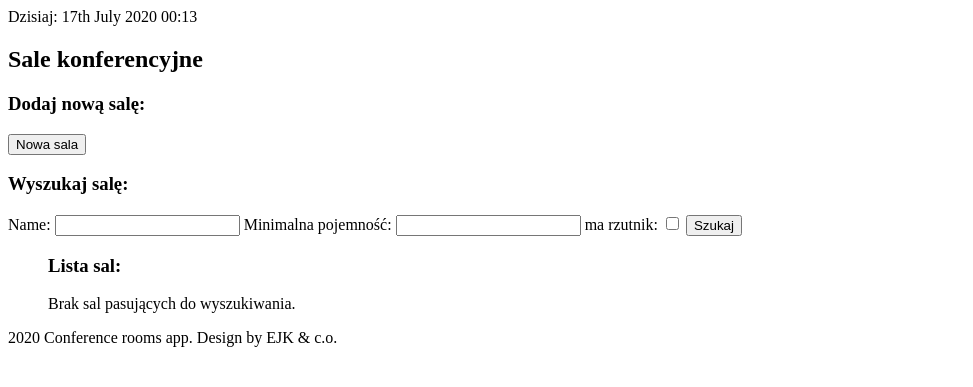
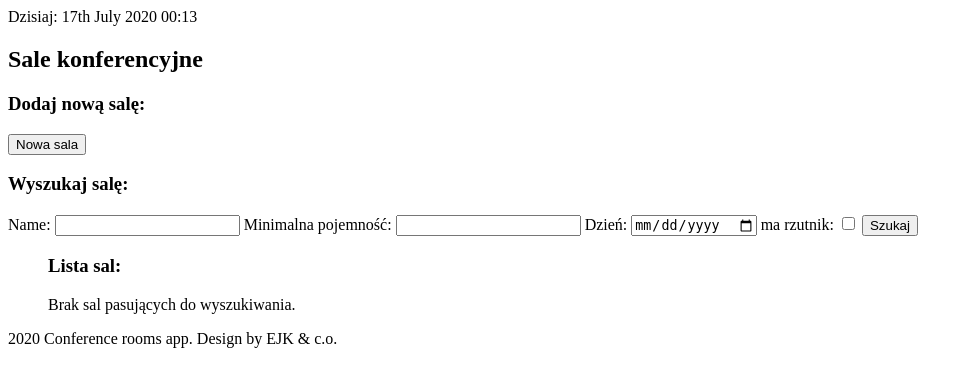
Before and after one commit to ElaJK01/conference_rooms_reservation_app_workshops3-django-, a Django app: template conference_rooms/conference_app/templates/rooms_list.html in a window 1280 px wide. Shown: the top 387 px of the page, without its empty margins (0-973 px from the left). Run offline with Django 3.2, Linux system fonts and the light colour scheme; the template is opened without the code that fills it, so the values that code supplies are empty.

Commit message:
update rooms searching by date

```diff
--- a/conference_rooms/conference_app/templates/rooms_list.html
+++ b/conference_rooms/conference_app/templates/rooms_list.html
@@ -9,6 +9,8 @@ Sale konferencyjne
         <input type="text" id="name" name="name">
         <label for="capacity">Minimalna pojemność:</label>
         <input type="number" id="capacity" name="min_capacity">
+        <label for="capacity">Dzień:</label>
+        <input type="date" id="date" name="choosen_date">
         <label for="has_projector">ma rzutnik:</label>
         <input type="checkbox" id="has_projector" name="has_projector">
         <input type="submit" value="Szukaj">
--- a/conference_rooms/conference_app/views.py
+++ b/conference_rooms/conference_app/views.py
@@ -31,6 +31,7 @@ class RoomsList(View):
     def get(self, request):
         name = request.GET.get('name')
         min_capacity = request.GET.get('min_capacity')
+        choosen_date = request.GET.get('choosen_date')
         has_projector = 'has_projector' in request.GET
         rooms = Room.objects.all()
         reservation = Reservation.objects.all()
@@ -38,6 +39,8 @@ class RoomsList(View):
             rooms = rooms.filter(name__icontains=name)
         if min_capacity:
             rooms = rooms.filter(capacity__gte=min_capacity)
+        if choosen_date:
+            rooms = rooms.all().exclude(reservation__date = choosen_date)
         if has_projector:
             rooms = rooms.filter(has_projector=True)
         today = date.today()
```
